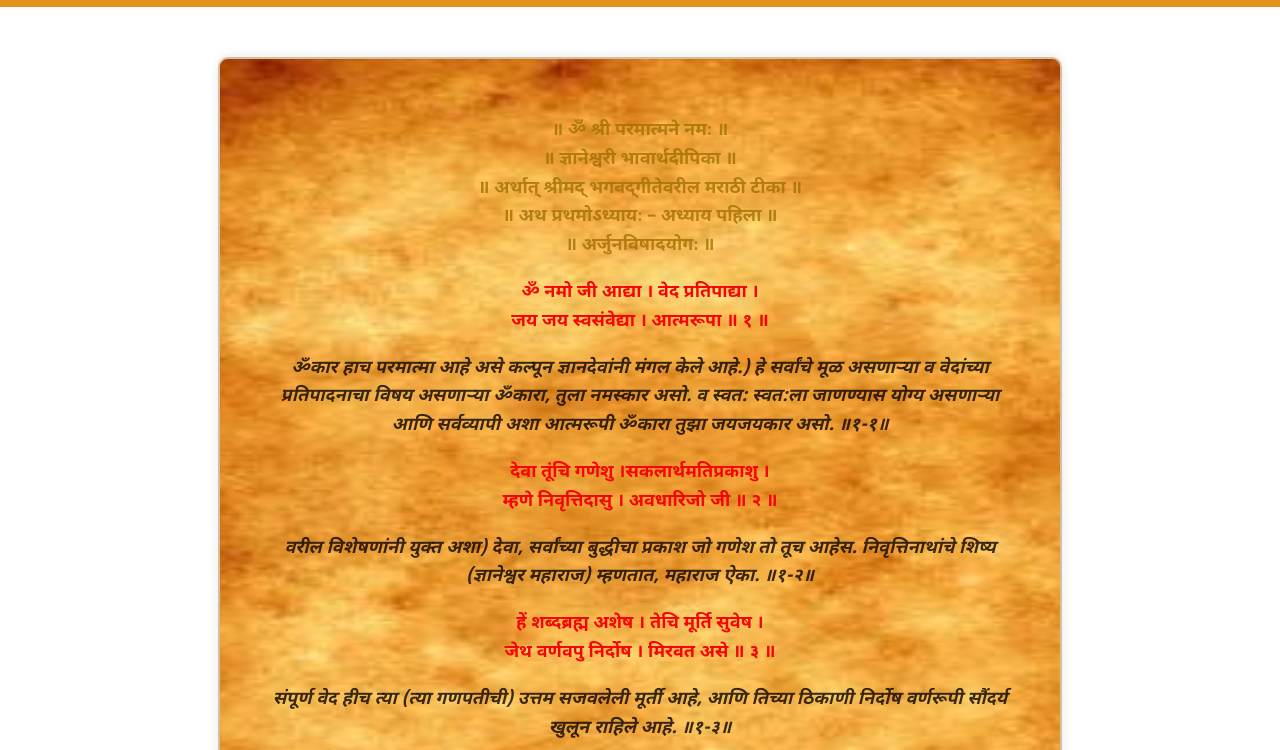
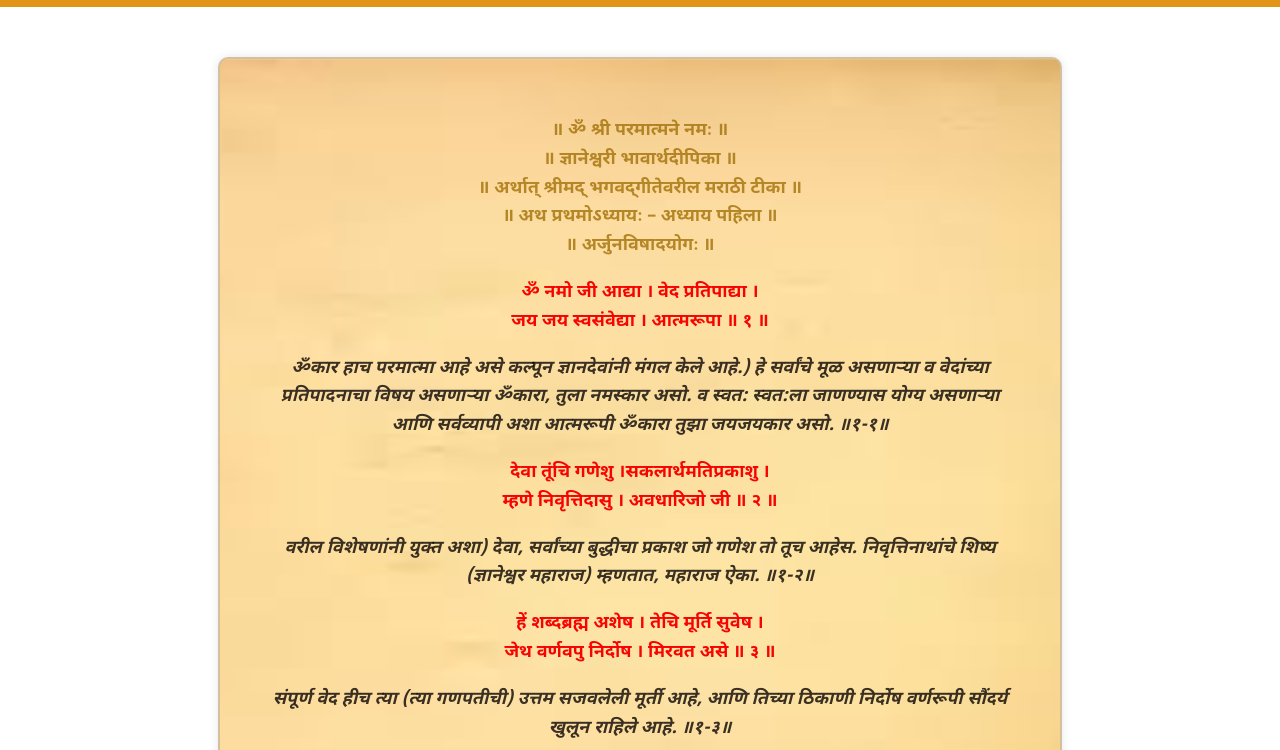
Before and after one commit to Dilip157/SanatanSahitya, a plain HTML site: page pages/adhyay1.html in a window 1280 px wide. Shown: the part 50-800 px from the top of the page. Drawn offline with Linux system fonts and the light colour scheme; a web font is replaced by a local one.

Commit message:
bgimage up

```diff
--- a/css/styles.css
+++ b/css/styles.css
@@ -80,7 +80,7 @@ header {
     border: 2px solid #d3c0a2;
     box-shadow: 0 0 10px rgba(0, 0, 0, 0.1);
     border-radius: 10px;
-    background-image: url('../images/BackgroundPage.jpg');
+    background-image: url('../images/bglite.jpg');
     background-size: 100% 100%; /* Set background-size to cover entire container */
     background-repeat: no-repeat;
     background-attachment: fixed;
```
Also changed, not shown: images/background4.jpg (added), images/bglite.jpg (added).
